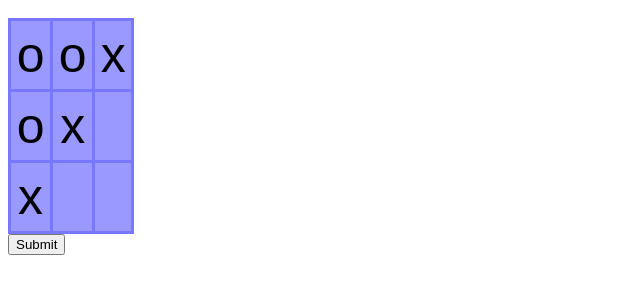
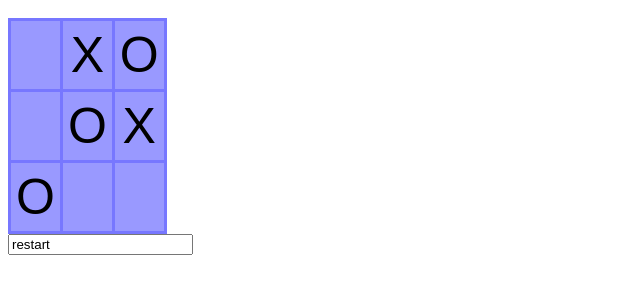
Before and after one commit to shnorginhimer/tic-tac-toe, a website: page ui.html in a window 1280 px wide. Shown: the part 48-342 px from the top of the page, without its empty margins (0-640 px from the left). Drawn offline with Linux system fonts and the light colour scheme.

Commit message:
able generate html from board and have separate styles.css

```diff
--- /dev/null
+++ b/styles.css
@@ -0,0 +1,14 @@
+table {
+  font-family: arial;
+  border-collapse: collapse;
+  width: 10%;
+}
+
+td,
+th {
+  border: 3px solid #7777ff;
+  font-size: 50px;
+  text-align: center;
+  padding: 5px;
+  background-color: #9999ff;
+}
--- a/ui.html
+++ b/ui.html
@@ -1,44 +1,12 @@
 <html>
-  <head>
-    <title>tictactoe game</title>
-  </head>
-  <style>
-    table {
-      font-family: arial;
-      border-collapse: collapse;
-      width: 10%;
-    }
-
-    td, th {
-      border: 3px solid #7777ff;
-      font-size: 50px;
-      text-align: center;
-      padding: 5px;
-      background-color: #9999ff;
-    }
-
-      }
-    </style>
+    <head>
+        <title>tictactoe game</title>
     </head>
-    <h1>tictactoe game</h1>
-    <table>
-      <tr>
-        <td>o</td>
-        <td>o</td>
-        <td>x</td>
-      </tr>
-      <tr>
-        <td>o</td>
-        <td>x</td>
-        <td></td>
-      </tr>
-      <tr>
-        <td>x</td>
-        <td></td>
-        <td></td>
-      </tr>
-
-    </table>
-    <input type="submit" value="Submit">
-  </body>
-</html>
+    <link rel="stylesheet" href="styles.css">
+</head>
+<h1>tictactoe game</h1>
+<table>
+<tr><td> </td><td>X</td><td>O</td></tr>
+<tr><td> </td><td>O</td><td>X</td></tr>
+<tr><td>O</td><td> </td><td> </td></tr>
+</table>  <input type="restart" value="restart"></body></html>
```
Also changed, not shown: index.js (+8 -1 lines), tictactoe.js (+41 -2 lines).
